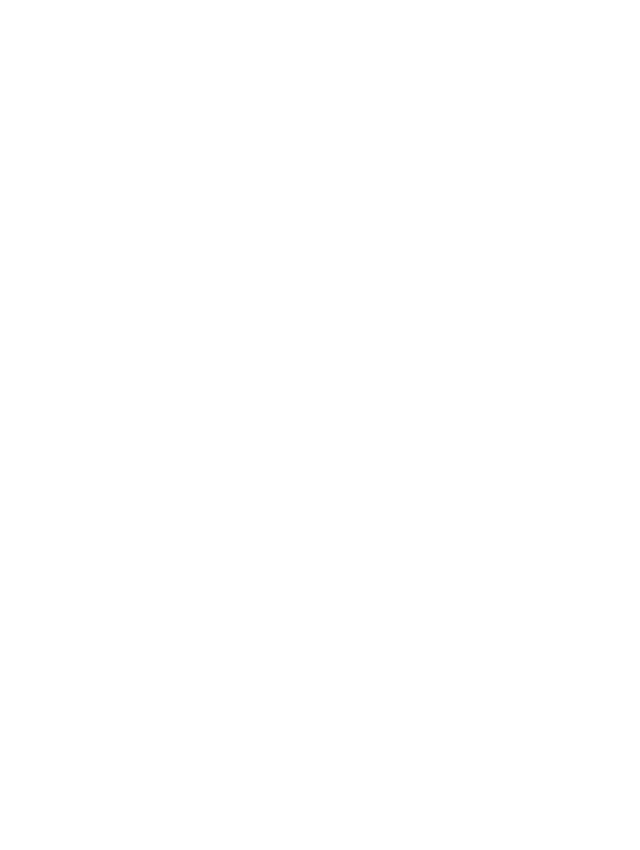
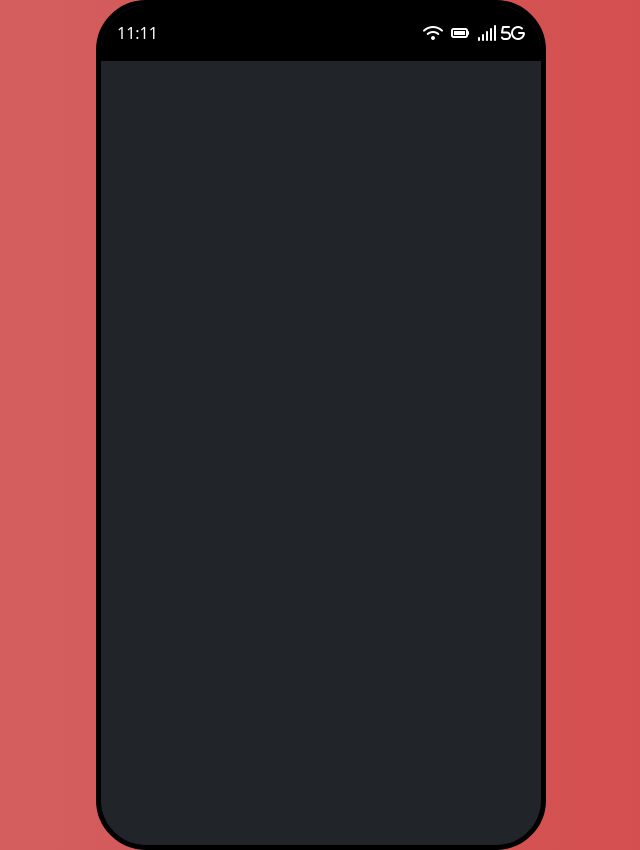
Before and after one commit to ShubikB/contact-list, a plain HTML site: page index.html in a window 1280 px wide. Shown: the whole page, without its empty margins (319-959 px from the left). Before the commit the page ends 800 px from the top, so only its background shows below. Drawn offline with nearby package versions, Linux system fonts and the light colour scheme.

Commit message:
Added Status Bar

```diff
--- a/index.html
+++ b/index.html
@@ -5,10 +5,50 @@
     <meta name="viewport" content="width=device-width, initial-scale=1.0">
     <title>My Contact List</title>
     <link rel="stylesheet" href="style.css">
+
     <link href="https://cdn.jsdelivr.net/npm/bootstrap@5.3.3/dist/css/bootstrap.min.css" rel="stylesheet" integrity="sha384-QWTKZyjpPEjISv5WaRU9OFeRpok6YctnYmDr5pNlyT2bRjXh0JMhjY6hW+ALEwIH" crossorigin="anonymous">
+
+    <link rel="stylesheet" href="https://cdnjs.cloudflare.com/ajax/libs/font-awesome/6.6.0/css/all.min.css" integrity="sha512-Kc323vGBEqzTmouAECnVceyQqyqdsSiqLQISBL29aUW4U/M7pSPA/gEUZQqv1cwx4OnYxTxve5UMg5GT6L4JJg==" crossorigin="anonymous" referrerpolicy="no-referrer" />
 
 </head>
 <body>
+    <div class="wrapper d-flex align-items-center justify-content-center">
+        <!-- <h1 class="my-list-h1 text-white p-5">My Contact List</h1> -->
+        <!-- phone -->
+        <div class="phone bg-dark border border-5 border-black overflow-hidden">
+
+            <!-- status bar -->
+            <div class="status-bar text-white d-flex justify-content-between align-items-center p-3 bg-black ">
+                <!-- notification icons-->
+                <div class="notification d-flex gap-2 align-items-center">
+                    <div class="time-now">11:11</div>
+
+                </div>
+                <!-- system info  icons-->
+                <div class="system-info d-flex gap-2 align-items-center">
+                <i class="fa-solid fa-wifi"></i>
+                <i class="fa-solid fa-battery"></i>
+                <i class="fa-solid fa-signal"> 5G</i>
+                </div>
+
+
+            </div>
+
+            <!-- Lock Screen -->
+
+
+            <!-- Home Screen -->
+            <main class="home-screen">
+
+            </main>
+
+            <!-- Contact Screen -->
+            <!-- <main class="contact-screen">
+
+            </main>
+ -->
+        </div>
+    </div>
 
 
     <script src="script.js"></script>
--- a/style.css
+++ b/style.css
@@ -0,0 +1,23 @@
+root{
+--primary-color: #000;
+}
+body{
+    box-sizing: border-box;
+    font-size: 16px;
+    font-family: 'Segoe UI', Tahoma, Geneva, Verdana, sans-serif;
+    background: linear-gradient(to right, #d36565, #d54848);
+}
+.wrapper{
+    min-width: 100vw;
+    min-height: 100vh;
+}
+
+.my-list-h1{
+    font-size: 4rem;
+}
+
+.phone{
+    width: 450px;
+    height:850px;
+    border-radius: 50px;
+}
```
